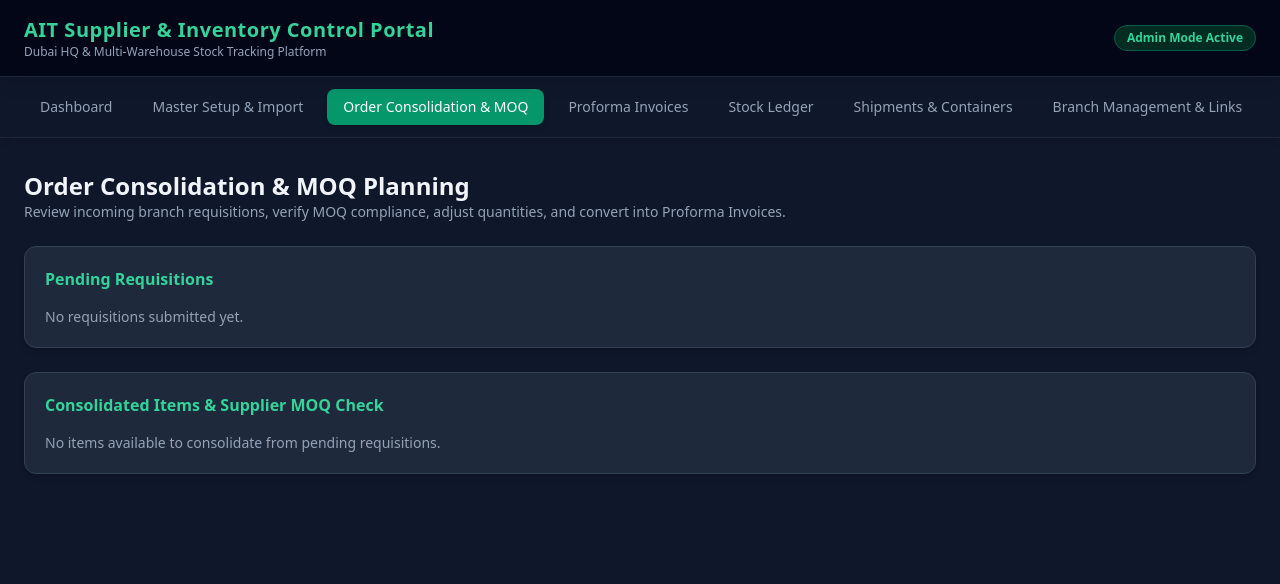
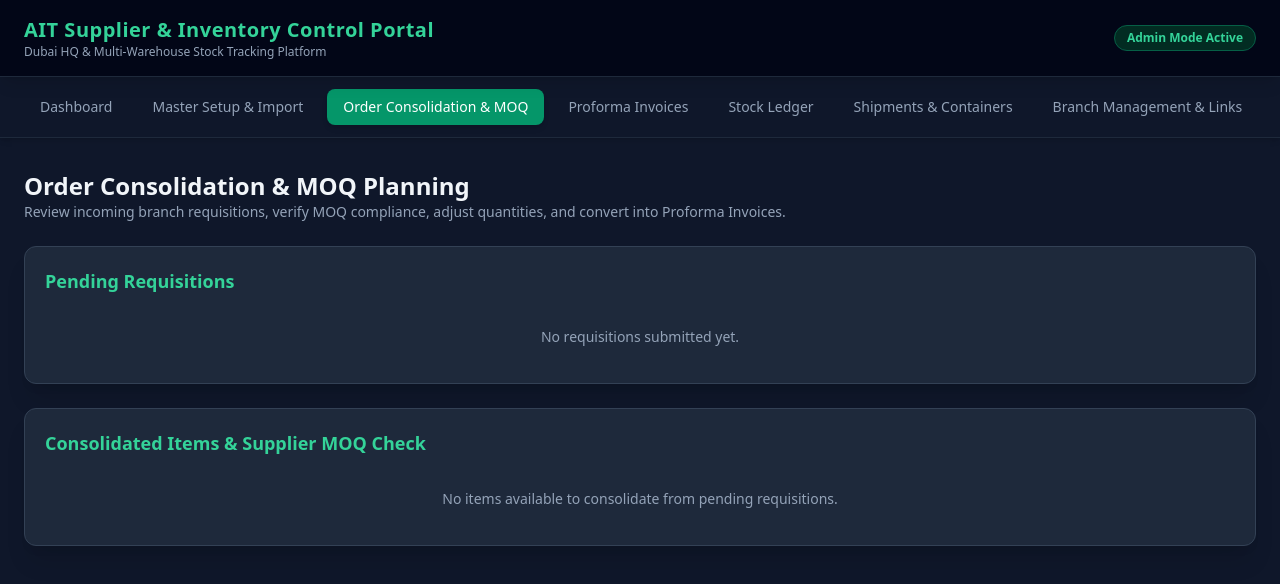
Before and after one commit to abdulrehmanmaisongalaxy/AIT-Stock-Tracker-at-Supplier-Warehouse, a React (Vite) app: page / in a window 1280 px wide. Both pictures are taken after a click on the button "Order Consolidation & MOQ". Shown: the top 584 px of the page. Built offline with nearby package versions, Linux system fonts and the light colour scheme.

Commit message:
OrderConsolidation.jsx

```diff
--- a/src/components/OrderConsolidation.jsx
+++ b/src/components/OrderConsolidation.jsx
@@ -1,10 +1,16 @@
 import React, { useState } from 'react';
 
-export default function OrderConsolidation({ requisitions, setRequisitions, items, suppliers, setProformaInvoices }) {
+export default function OrderConsolidation({
+  requisitions = [],
+  setRequisitions = () => {},
+  items = [],
+  suppliers = [],
+  setProformaInvoices = () => {}
+}) {
   const [editedQtys, setEditedQtys] = useState({});
 
   const handleDeleteReq = (reqNo) => {
-    if (confirm(`Delete requisition ${reqNo}?`)) {
+    if (window.confirm(`Are you sure you want to delete requisition ${reqNo}?`)) {
       setRequisitions(requisitions.filter(r => r.reqNo !== reqNo));
     }
   };
@@ -102,10 +108,10 @@ export default function OrderConsolidation({ requisitions, setRequisitions, item
       </div>
 
       {/* Pending Requisitions Table */}
-      <div className="bg-slate-800 rounded-xl border border-slate-700 p-5 space-y-4 shadow-md">
-        <h3 className="font-bold text-emerald-400">Pending Requisitions</h3>
+      <div className="bg-slate-800 rounded-xl border border-slate-700 p-5 space-y-4 shadow-xl">
+        <h3 className="font-bold text-emerald-400 text-lg">Pending Requisitions</h3>
         {requisitions.length === 0 ? (
-          <p className="text-sm text-slate-400">No requisitions submitted yet.</p>
+          <p className="text-sm text-slate-400 py-4 text-center">No requisitions submitted yet.</p>
         ) : (
           <div className="overflow-x-auto">
             <table className="w-full text-left border-collapse text-sm">
@@ -128,9 +134,18 @@ export default function OrderConsolidation({ requisitions, setRequisitions, item
                     <td className="p-3">{req.items ? req.items.length : 0} items</td>
                     <td className="p-3">{req.totalCBM}</td>
                     <td className="p-3">{req.totalWeight}</td>
-                    <td className="p-3"><span className="bg-amber-950/80 text-amber-400 border border-amber-800/60 px-2 py-0.5 rounded text-xs">{req.status || 'Pending'}</span></td>
+                    <td className="p-3">
+                      <span className="bg-amber-950/80 text-amber-400 border border-amber-800/60 px-2.5 py-1 rounded-md text-xs font-semibold">
+                        {req.status || 'Pending'}
+                      </span>
+                    </td>
                     <td className="p-3 text-right">
-                      <button onClick={() => handleDeleteReq(req.reqNo)} className="text-rose-400 hover:underline text-xs font-medium">Delete</button>
+                      <button
+                        onClick={() => handleDeleteReq(req.reqNo)}
+                        className="text-rose-400 hover:text-rose-300 hover:underline text-xs font-medium cursor-pointer transition-colors"
+                      >
+                        Delete
+                      </button>
                     </td>
                   </tr>
                 ))}
@@ -141,13 +156,13 @@ export default function OrderConsolidation({ requisitions, setRequisitions, item
       </div>
 
       {/* Consolidated Items & Supplier MOQ Check */}
-      <div className="bg-slate-800 rounded-xl border border-slate-700 p-5 space-y-4 shadow-md">
+      <div className="bg-slate-800 rounded-xl border border-slate-700 p-5 space-y-4 shadow-xl">
         <div className="flex justify-between items-center">
-          <h3 className="font-bold text-emerald-400">Consolidated Items & Supplier MOQ Check</h3>
+          <h3 className="font-bold text-emerald-400 text-lg">Consolidated Items & Supplier MOQ Check</h3>
         </div>
 
         {Object.keys(consolidatedMap).length === 0 ? (
-          <p className="text-sm text-slate-400">No items available to consolidate from pending requisitions.</p>
+          <p className="text-sm text-slate-400 py-4 text-center">No items available to consolidate from pending requisitions.</p>
         ) : (
           suppliers.map(sup => {
             // Strictly filter items that belong to this specific supplier
@@ -160,12 +175,14 @@ export default function OrderConsolidation({ requisitions, setRequisitions, item
             if (supItems.length === 0) return null;
 
             return (
-              <div key={sup.code || sup.name} className="border border-slate-700 rounded-xl p-4 space-y-3 bg-slate-900/40 mt-4">
+              <div key={sup.code || sup.name} className="border border-slate-700 rounded-xl p-4 space-y-3 bg-slate-900/40 mt-4 shadow-md">
                 <div className="flex flex-col sm:flex-row justify-between items-start sm:items-center gap-2">
-                  <h4 className="font-bold text-sm text-amber-400">Supplier: {sup.name} ({sup.country || 'Global'}) - Warehouse: {sup.warehouseNo || 'WH-01'}</h4>
+                  <h4 className="font-bold text-sm text-amber-400">
+                    Supplier: {sup.name} ({sup.country || 'Global'}) — Warehouse: {sup.warehouseNo || 'WH-01'}
+                  </h4>
                   <button
                     onClick={() => convertToPI(sup.name)}
-                    className="bg-emerald-600 hover:bg-emerald-500 text-xs px-4 py-2 rounded-lg font-semibold shadow transition-colors cursor-pointer"
+                    className="bg-emerald-600 hover:bg-emerald-500 text-xs px-4 py-2 rounded-lg font-semibold shadow transition-colors cursor-pointer text-white"
                   >
                     Convert to Proforma Invoice
                   </button>
@@ -174,7 +191,7 @@ export default function OrderConsolidation({ requisitions, setRequisitions, item
                 <div className="overflow-x-auto">
                   <table className="w-full text-left border-collapse text-sm">
                     <thead>
-                      <tr className="border-b border-slate-700 text-xs text-slate-400 bg-slate-900/30">
+                      <tr className="border-b border-slate-700 text-xs text-slate-400 bg-slate-900/50">
                         <th className="p-2.5">Item Code</th>
                         <th className="p-2.5">Item Name</th>
                         <th className="p-2.5">Total Ordered</th>
@@ -211,7 +228,7 @@ export default function OrderConsolidation({ requisitions, setRequisitions, item
                                 type="number"
                                 value={currentQty}
                                 onChange={e => handleQtyChange(meta.code, e.target.value)}
-                                className="bg-slate-900 border border-slate-700 p-1.5 rounded w-24 text-xs text-slate-100 focus:border-emerald-500 focus:outline-none"
+                                className="bg-slate-900 border border-slate-700 p-1.5 rounded-md w-24 text-xs text-slate-100 focus:border-emerald-500 focus:outline-none"
                               />
                             </td>
                           </tr>
```
